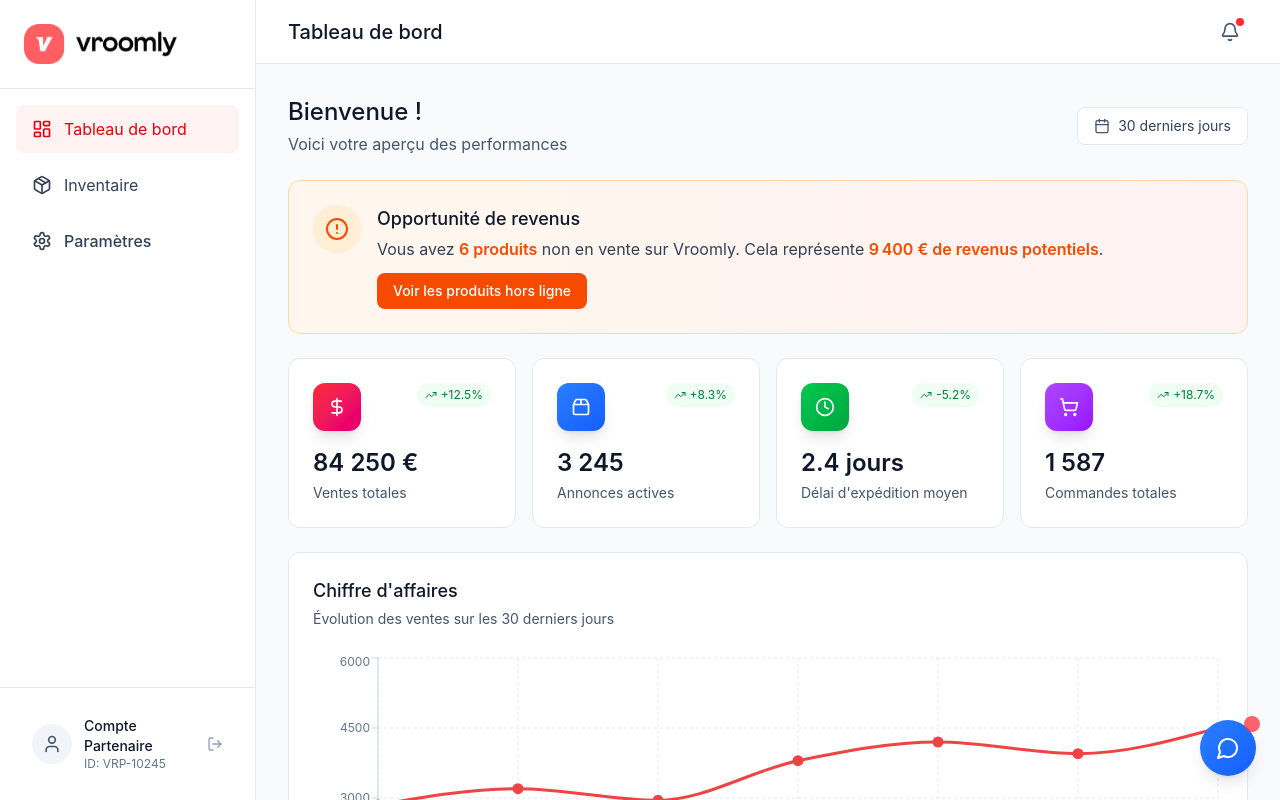
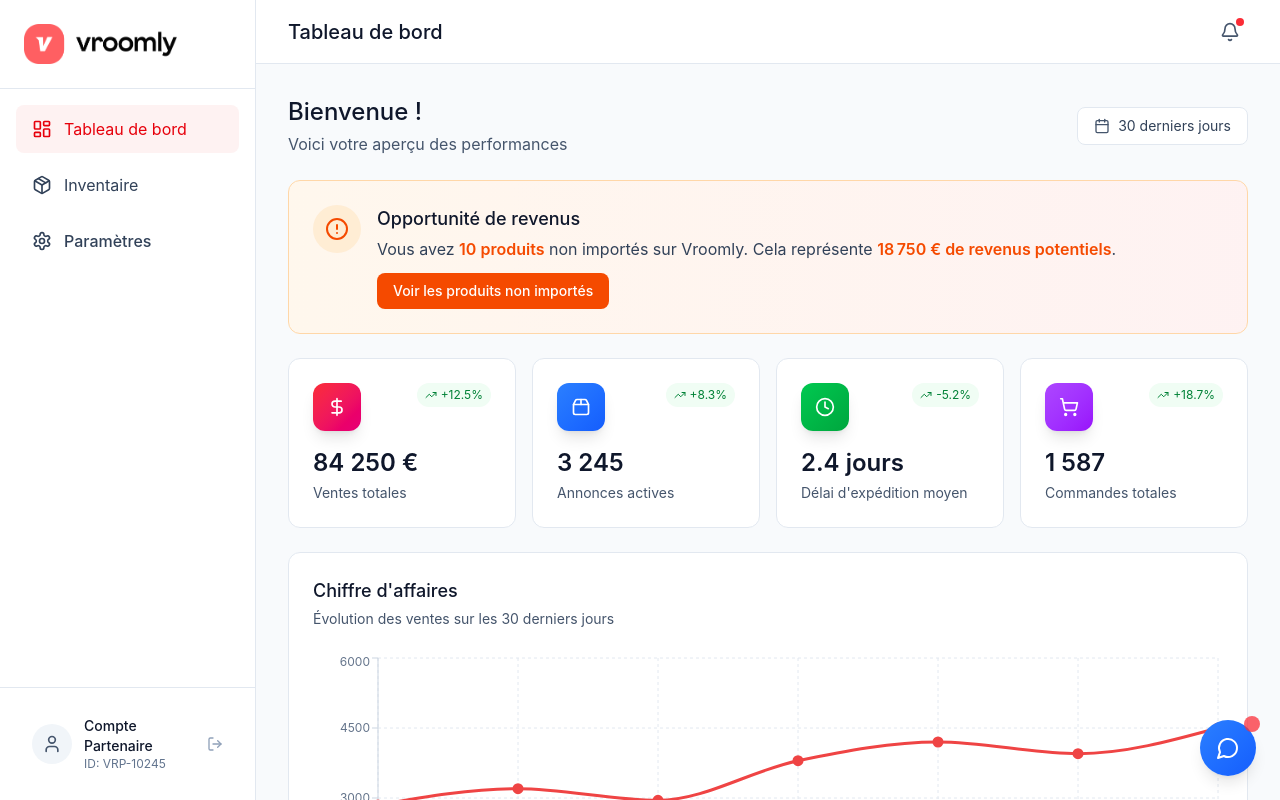
Before and after one commit to rylls/maquetteclient, a React (Vite) app: page / in a window 1280 px wide. Built offline with nearby package versions, Linux system fonts and the light colour scheme.

Commit message:
Update Dashboard.tsx

```diff
--- a/src/app/components/Dashboard.tsx
+++ b/src/app/components/Dashboard.tsx
@@ -25,9 +25,9 @@ export function Dashboard() {
   const [dateRange, setDateRange] = useState('30 derniers jours');
   const navigate = useNavigate();
 
-  // Données pour les produits non en ligne
-  const offlineProducts = 6;
-  const potentialRevenue = 9400;
+  // Mise à jour : 10 produits non importés
+  const notImportedProducts = 10;
+  const potentialRevenue = 18750;
 
   return (
     <div className="space-y-6">
@@ -43,7 +43,7 @@ export function Dashboard() {
         </div>
       </div>
 
-      {/* Alert Banner - Produits non en vente */}
+      {/* Alert Banner - Modifié pour "Produits non importés" */}
       <div className="bg-gradient-to-r from-orange-50 to-red-50 border border-orange-200 rounded-xl p-6">
         <div className="flex items-start gap-4">
           <div className="w-12 h-12 bg-orange-100 rounded-full flex items-center justify-center flex-shrink-0">
@@ -52,14 +52,14 @@ export function Dashboard() {
           <div className="flex-1">
             <h3 className="text-lg text-slate-900 mb-1">Opportunité de revenus</h3>
             <p className="text-slate-700 mb-3">
-              Vous avez <span className="font-semibold text-orange-600">{offlineProducts} produits</span> non en vente sur Vroomly.
+              Vous avez <span className="font-semibold text-orange-600">{notImportedProducts} produits</span> non importés sur Vroomly.
               Cela représente <span className="font-semibold text-orange-600">{potentialRevenue.toLocaleString('fr-FR')} € de revenus potentiels</span>.
             </p>
             <button
-              onClick={() => navigate('/inventaire?status=offline')}
+              onClick={() => navigate('/inventaire?status=not_imported')}
               className="px-4 py-2 bg-orange-600 text-white rounded-lg hover:bg-orange-700 transition-colors text-sm font-medium"
             >
-              Voir les produits hors ligne
+              Voir les produits non importés
             </button>
           </div>
         </div>
```
